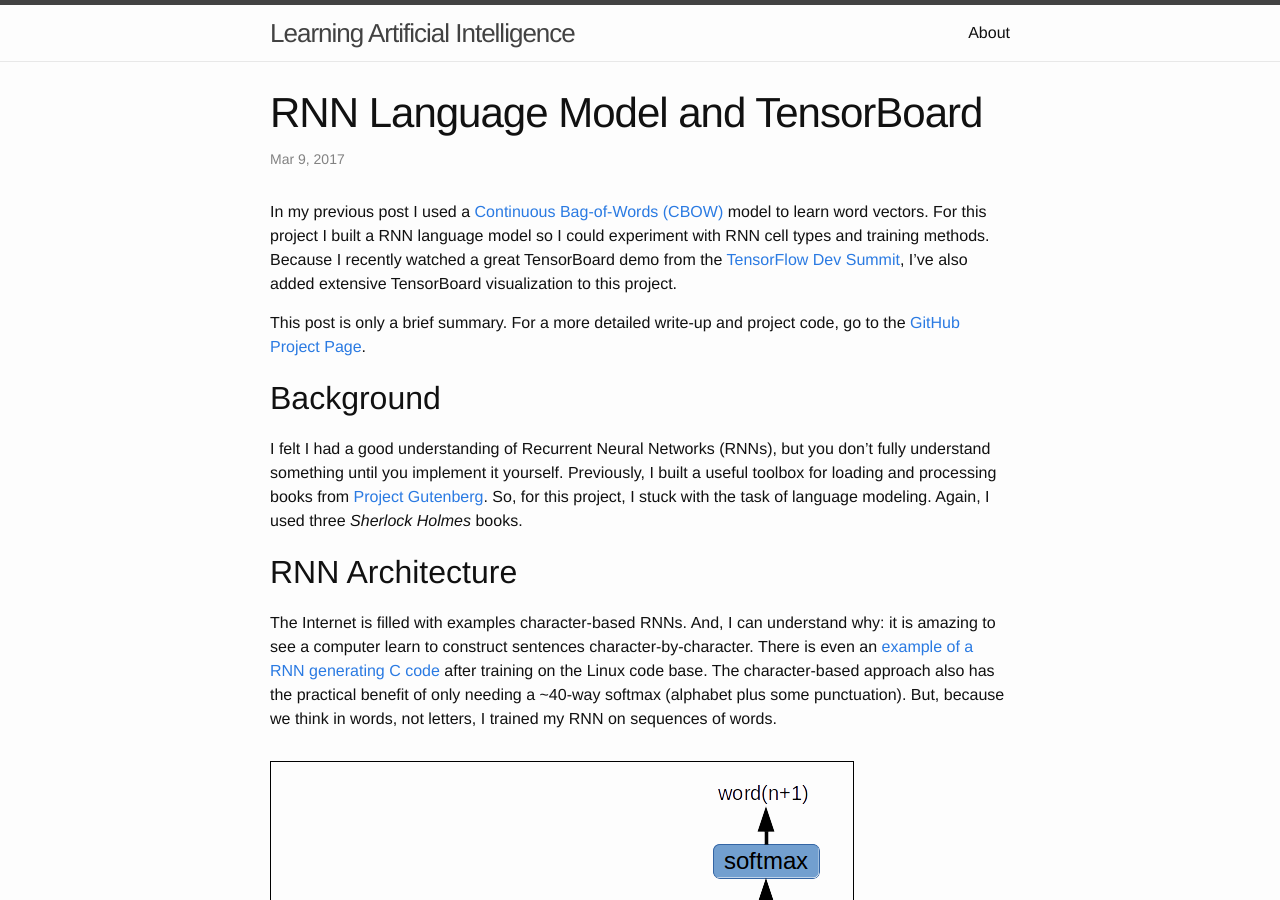
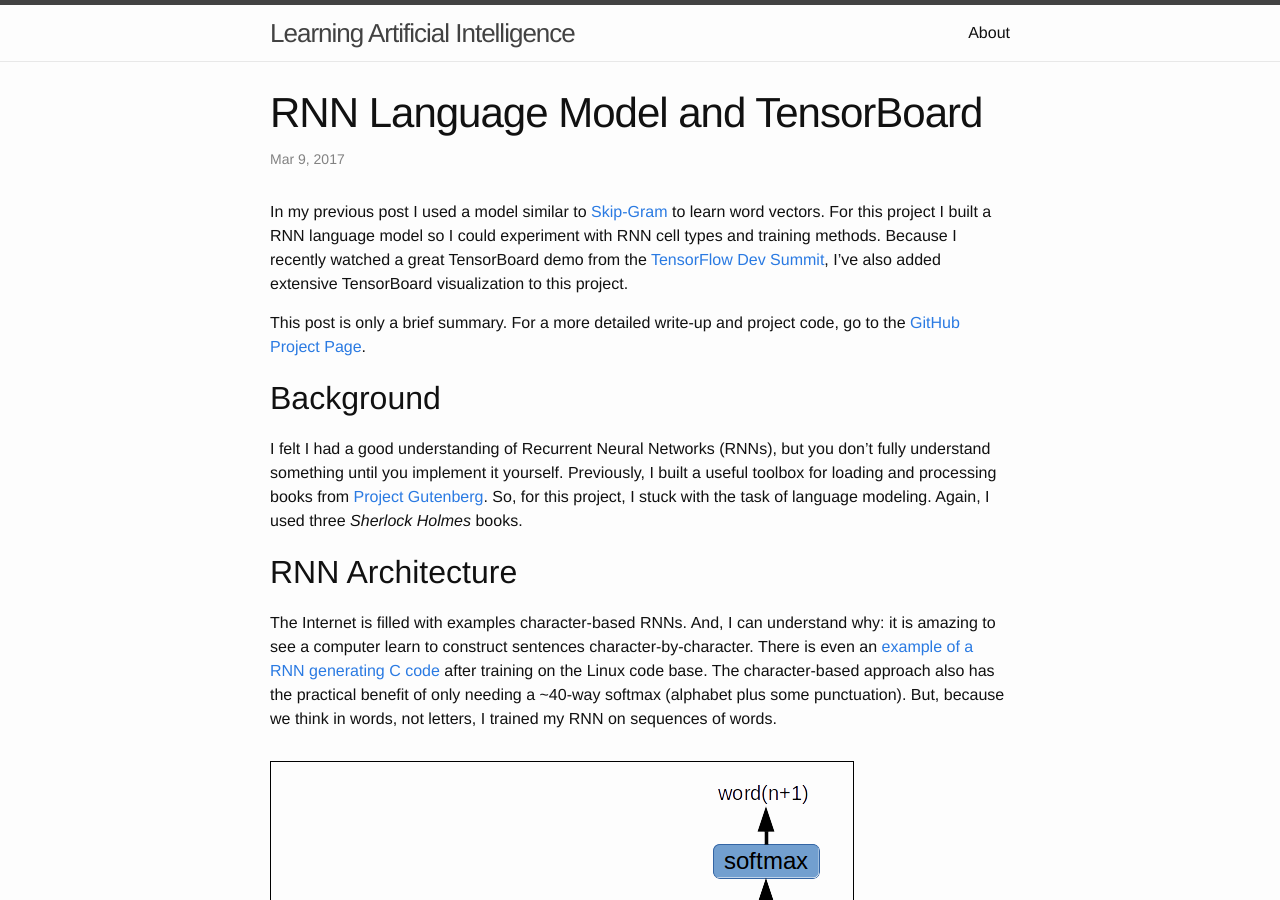
Before and after one commit to pat-coady/learning_ai, a Jekyll site: the page built from _posts/2017-02-04-rnn-and-tensorboard.md, in a window 1280 px wide and 900 px high. Built offline with Jekyll 4.4.1, drawn with Linux system fonts in a browser that asks for light colours; comment, search, counter and statistics services are not loaded.

Commit message:
Update link, fix CBOW references.

```diff
--- a/_posts/2017-02-04-rnn-and-tensorboard.md
+++ b/_posts/2017-02-04-rnn-and-tensorboard.md
@@ -5,7 +5,7 @@ date: 2017-03-09 12:00:00 -0700
 categories: projects
 comments: true
 ---
-In my previous post I used a [Continuous Bag-of-Words (CBOW)](https://arxiv.org/pdf/1301.3781.pdf) model to learn word vectors. For this project I built a RNN language model so I could experiment with RNN cell types and training methods. Because I recently watched a great TensorBoard demo from the [TensorFlow Dev Summit](https://events.withgoogle.com/tensorflow-dev-summit/), I've also added extensive TensorBoard visualization to this project.
+In my previous post I used a model similar to [Skip-Gram](https://arxiv.org/pdf/1310.4546.pdf) to learn word vectors. For this project I built a RNN language model so I could experiment with RNN cell types and training methods. Because I recently watched a great TensorBoard demo from the [TensorFlow Dev Summit](https://events.withgoogle.com/tensorflow-dev-summit/), I've also added extensive TensorBoard visualization to this project.
 
 This post is only a brief summary. For a more detailed write-up and project code, go to the [GitHub Project Page](https://pat-coady.github.io/rnn/).
 
```
Also changed, not shown: _posts/2017-02-02-first-tensorflow.md (+1 -1 lines), _posts/2017-03-26-machine-learn-MOOC-curriculum.md (+1 -0 lines).
